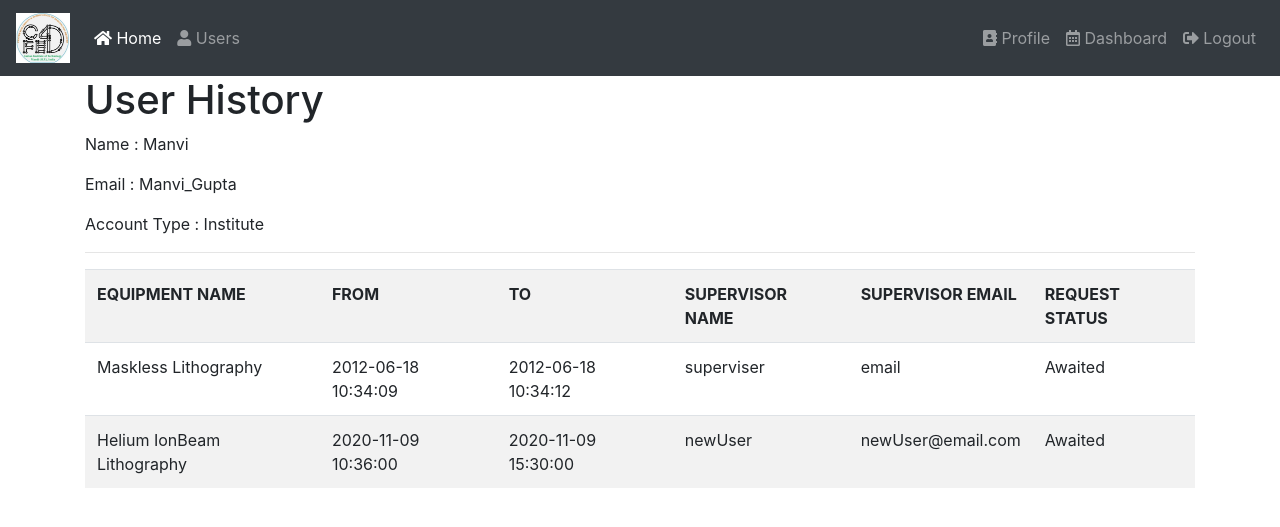
After one commit to rishi-s8/book-slots, a Flask app: page /profile/Manvi_Gupta in a window 1280 px wide. The commit adds this page. Shown: the top 527 px of the page. Run offline with Flask 2, Linux system fonts and the light colour scheme; a user stored in the database is signed in; data comes from the database, SQL or seed files in the repository; some libraries are stand-ins or nearby versions.

Commit message:
User Profile added

```diff
--- a/app.py
+++ b/app.py
@@ -170,6 +170,24 @@ def dashboard():
     flash("No Equipments available.", "danger")
     return render_template('home.html')
 
+#flask route to view user profile with user history
+@app.route('/profile/<string:username>')
+@is_logged_in
+def profile(username):
+    cur = mysql.connection.cursor()
+    result = cur.execute("SELECT UserId, username, name, accountType FROM users WHERE username = %s", [username])
+    cur_user = cur.fetchone()
+    UserId = cur_user['UserId']
+    result = cur.execute(
+        "SELECT e.Name as equipmentName,\
+            b.fromDateTime, b.toDateTime, b.RequestStatus,\
+            b.SName, b.SEmail from Bookings b\
+            INNER JOIN Equipments e\
+            ON e.id = b.EquipID WHERE b.UserId = %s", [UserId])
+    history = cur.fetchall()
+    cur.close()
+    return render_template('profile.html', history = history, user=cur_user)
+
 #Form to record booking details of equipment with timings and supervisor details
 class BookingForm(Form):
     SupervisorName = StringField('Supervisor Name', [validators.Length(min=1, max=255), validators.DataRequired()])
--- a/templates/includes/_navbar.html
+++ b/templates/includes/_navbar.html
@@ -1,6 +1,7 @@
 <nav class="navbar navbar-expand-md navbar-dark bg-dark">
   <a class="navbar-brand" href="#"><img src="{{url_for('static', filename = 'logo.jpg')}}" height="50"></a>
-  <button class="navbar-toggler" type="button" data-toggle="collapse" data-target="#navbarsExampleDefault" aria-controls="navbarsExampleDefault" aria-expanded="false" aria-label="Toggle navigation">
+  <button class="navbar-toggler" type="button" data-toggle="collapse" data-target="#navbarsExampleDefault"
+    aria-controls="navbarsExampleDefault" aria-expanded="false" aria-label="Toggle navigation">
     <span class="navbar-toggler-icon"></span>
   </button>
 
@@ -15,6 +16,10 @@
     </ul>
     <ul class="nav navbar-nav navbar-right">
       {% if session.logged_in %}
+      <li class="nav-item">
+        <a class="nav-link" href="{{ url_for('profile',username=session.username)}}"><i class="fa fa-address-book"></i>
+          Profile</a>
+      </li>
       <li class="nav-item">
         <a class="nav-link" href="/dashboard"><i class="far fa-calendar-alt"></i> Dashboard</a>
       </li>
--- /dev/null
+++ b/templates/profile.html
@@ -0,0 +1,29 @@
+{% extends 'layout.html' %}
+
+{% block body %}
+<h1> User History </h1>
+<p> Name : {{user.name}} </p>
+<p> Email : {{user.username}} </p>
+<p> Account Type : {{user.accountType}} </p>
+  <hr>
+  <table class = 'table table-striped'>
+    <tr>
+      <th>EQUIPMENT NAME</th>
+      <th>FROM</th>
+      <th>TO</th>
+      <th>SUPERVISOR NAME</th>
+      <th>SUPERVISOR EMAIL</th>
+      <th>REQUEST STATUS</th>
+    </tr>
+    {% for booking in history %}
+    <tr>
+      <td>{{booking.equipmentName}}</td>
+      <td>{{booking.fromDateTime}}</td>
+      <td>{{booking.toDateTime}}</td>
+      <td>{{booking.SName}}</td>
+      <td>{{booking.SEmail}}</td>
+      <td>{{booking.RequestStatus}}</td>
+    </tr>
+    {% endfor %}
+  </table>
+{% endblock %}
```
Lines whose indentation alone changed are shown as unchanged.
